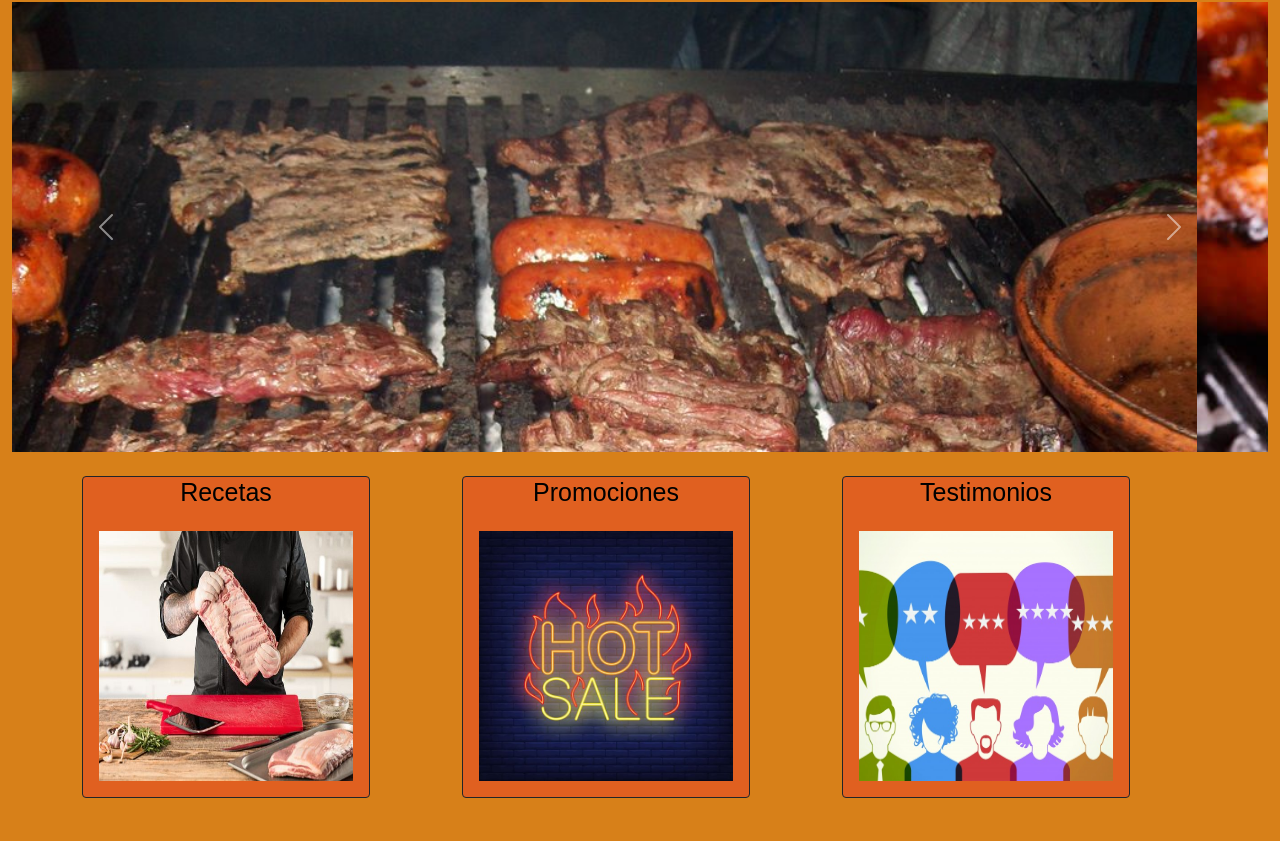
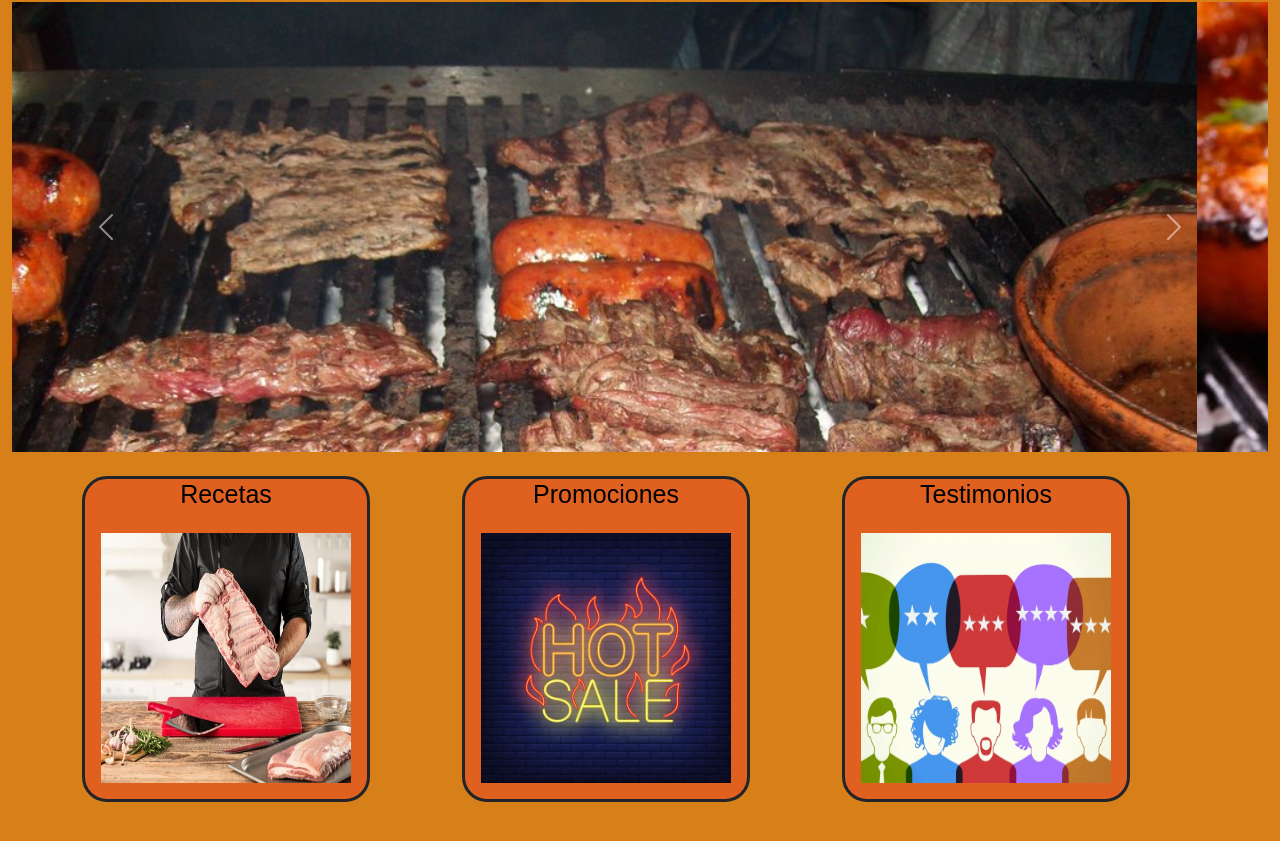
Before and after one commit to Alberto9204/carneAsada_albertoGarzaAyala_bootsrap, a plain HTML site: page index.html in a window 1280 px wide. Shown: the part 114-955 px from the top of the page. Drawn offline with nearby package versions, Linux system fonts and the light colour scheme.

Commit message:
ligera modificacion css

```diff
--- a/asset/css/style.css
+++ b/asset/css/style.css
@@ -146,3 +146,9 @@ button{
     transform:scale(1.05);
     transition: 1s;
   }
+
+.card{
+      border: solid;
+      border-color: rgb(0, 0, 0);
+      border-radius: 25px;
+  }
```
